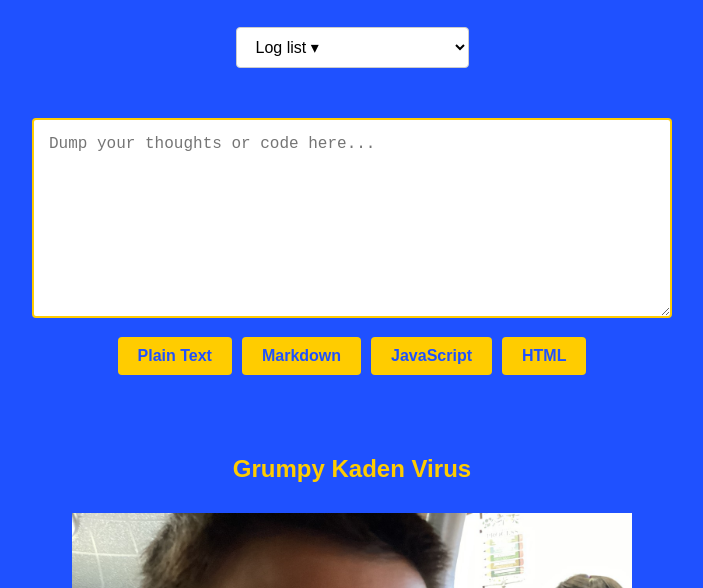
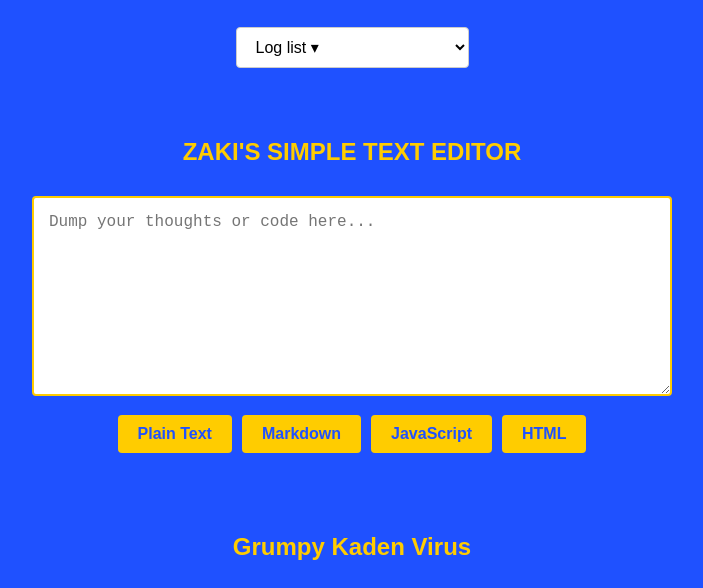
Before and after one commit to Krontixz/My-Brain-Dump, a plain HTML site: page index.html in a window 1280 px wide. Shown: the part 195-783 px from the top of the page, without its empty margins (288-991 px from the left). Drawn offline with Linux system fonts and the light colour scheme.

Commit message:
Update index.html

```diff
--- a/index.html
+++ b/index.html
@@ -96,6 +96,7 @@
     </select>
 
     <section id="text-exporter">
+        <h2>ZAKI'S SIMPLE TEXT EDITOR</h2>
         <textarea id="dumpInput" placeholder="Dump your thoughts or code here..."></textarea>
         <div class="btn-container">
             <button onclick="exportFile('txt', 'text/plain')">Plain Text</button>
```
